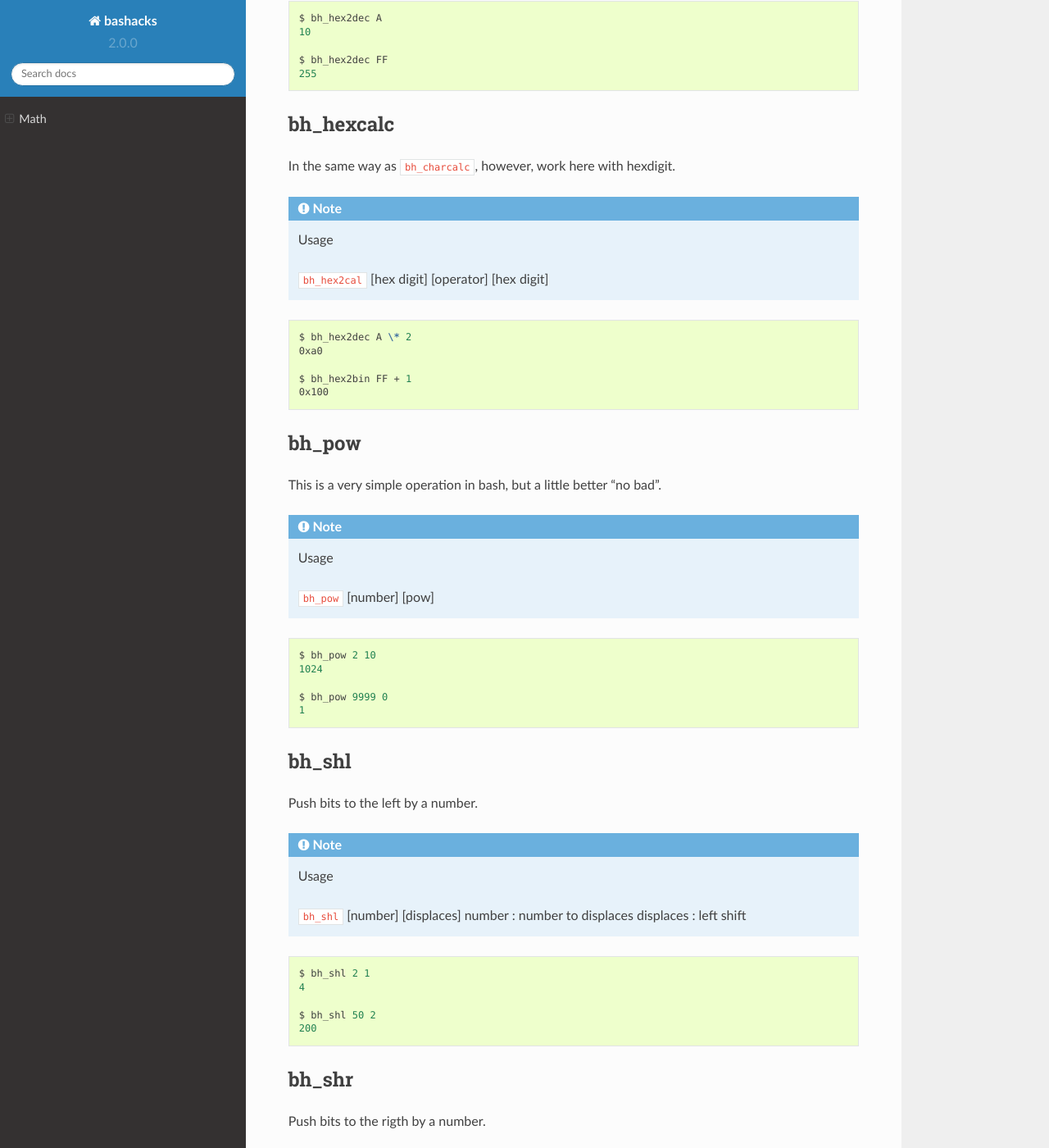
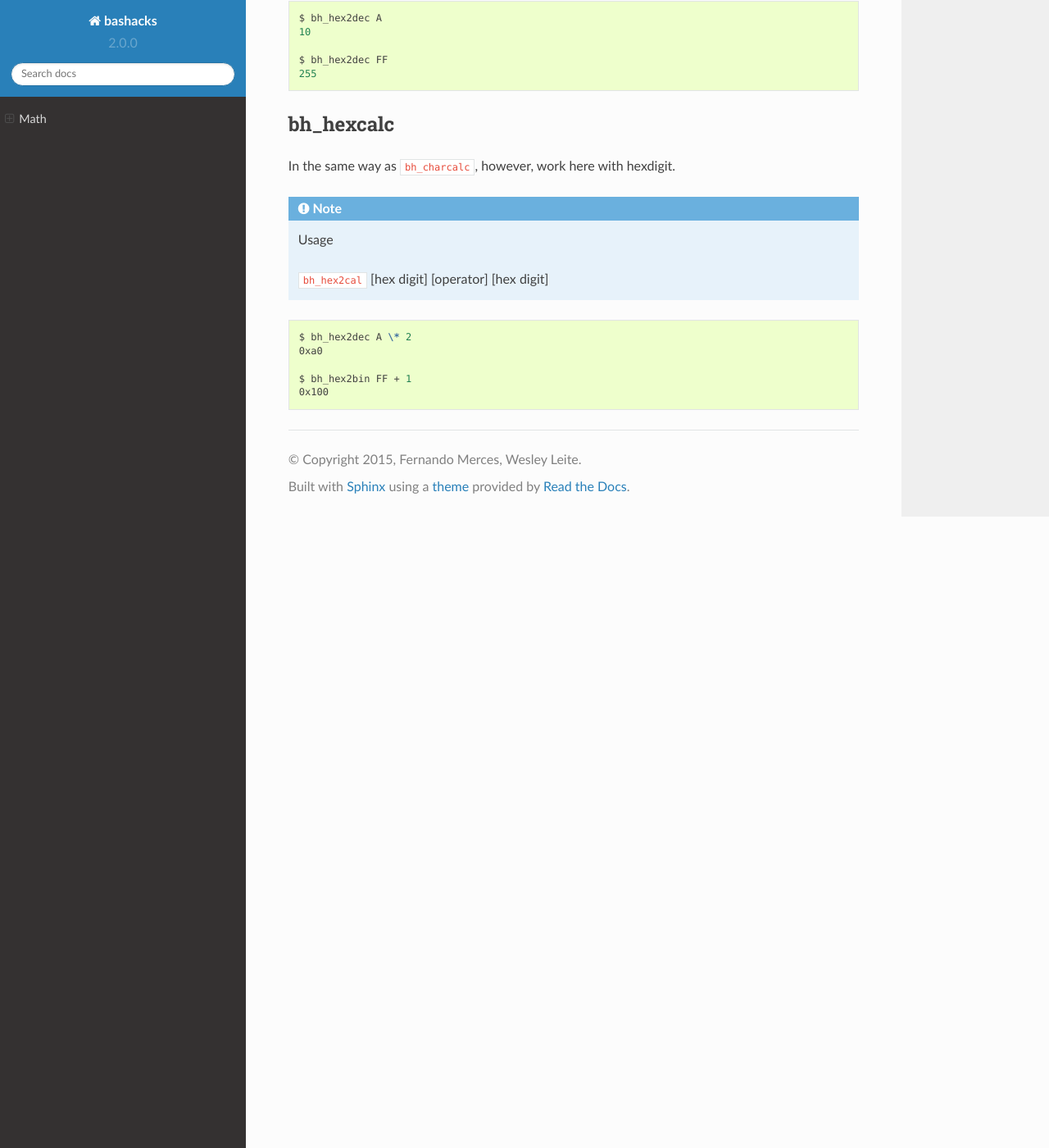
Before and after one commit to merces/bashacks, a Sphinx documentation site: the page built from doc/source/math.rst, in a window 1280 px wide and 1400 px high, scrolled down 2995 px. Shown: the whole window at 82% size. Built offline with Sphinx 7.4.7 and the Read the Docs theme 2.0.0, drawn with Linux system fonts in a browser that asks for light colours; some of the changed text lies outside the part shown.

Commit message:
issue #46 update documentation math

```diff
--- a/doc/source/math.rst
+++ b/doc/source/math.rst
@@ -175,70 +175,3 @@ In the same way as ``bh_charcalc``, however, work here with hexdigit.
 
     $ bh_hex2bin FF + 1
     0x100
-
-bh_pow
-------
-
-This is a very simple operation in bash, but a little better "no bad".
-
-.. note::
-
-    Usage
-
-    ``bh_pow`` [number] [pow]
-
-
-.. code-block:: bash
-
-    $ bh_pow 2 10
-    1024
-
-    $ bh_pow 9999 0
-    1
-
-bh_shl
-------
-
-Push bits to the left by a number.
-
-.. note::
-
-    Usage
-
-    ``bh_shl`` [number] [displaces]
-    number : number to displaces
-    displaces : left shift
-
-.. code-block:: bash
-
-    $ bh_shl 2 1
-    4
-
-    $ bh_shl 50 2
-    200
-
-bh_shr
-------
-
-Push bits to the rigth by a number.
-
-.. note::
-
-    Usage
-
-    ``bh_shr`` [number] [displaces]
-    number : number to displaces
-    displaces : right shift.
-
-.. code-block:: bash
-
-    $ bh_shr 4 1
-    4
-
-    $ bh_shr 50 2
-    12
-
-bh_xor
-------
-
-Calculates the exclusive OR between two numbers, you can use hexdigit.
```
